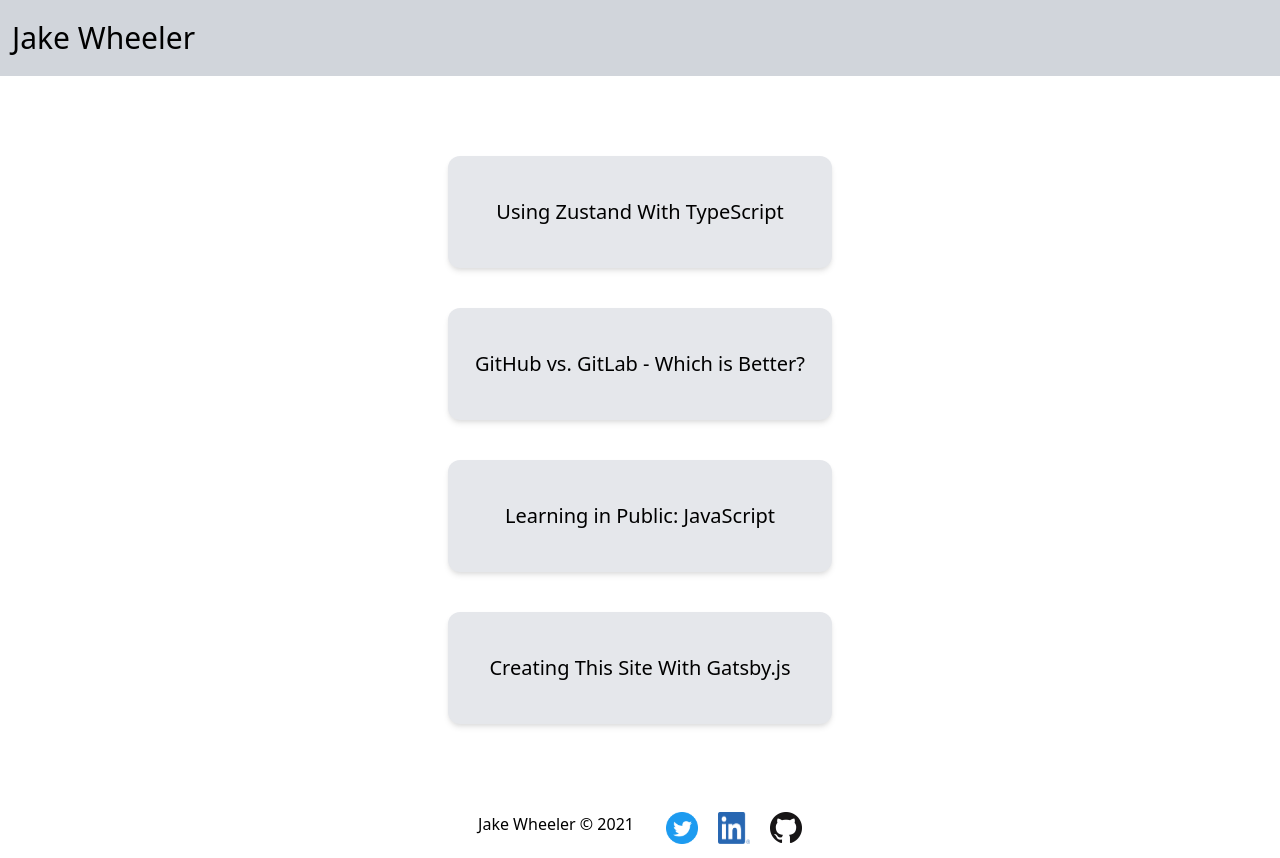
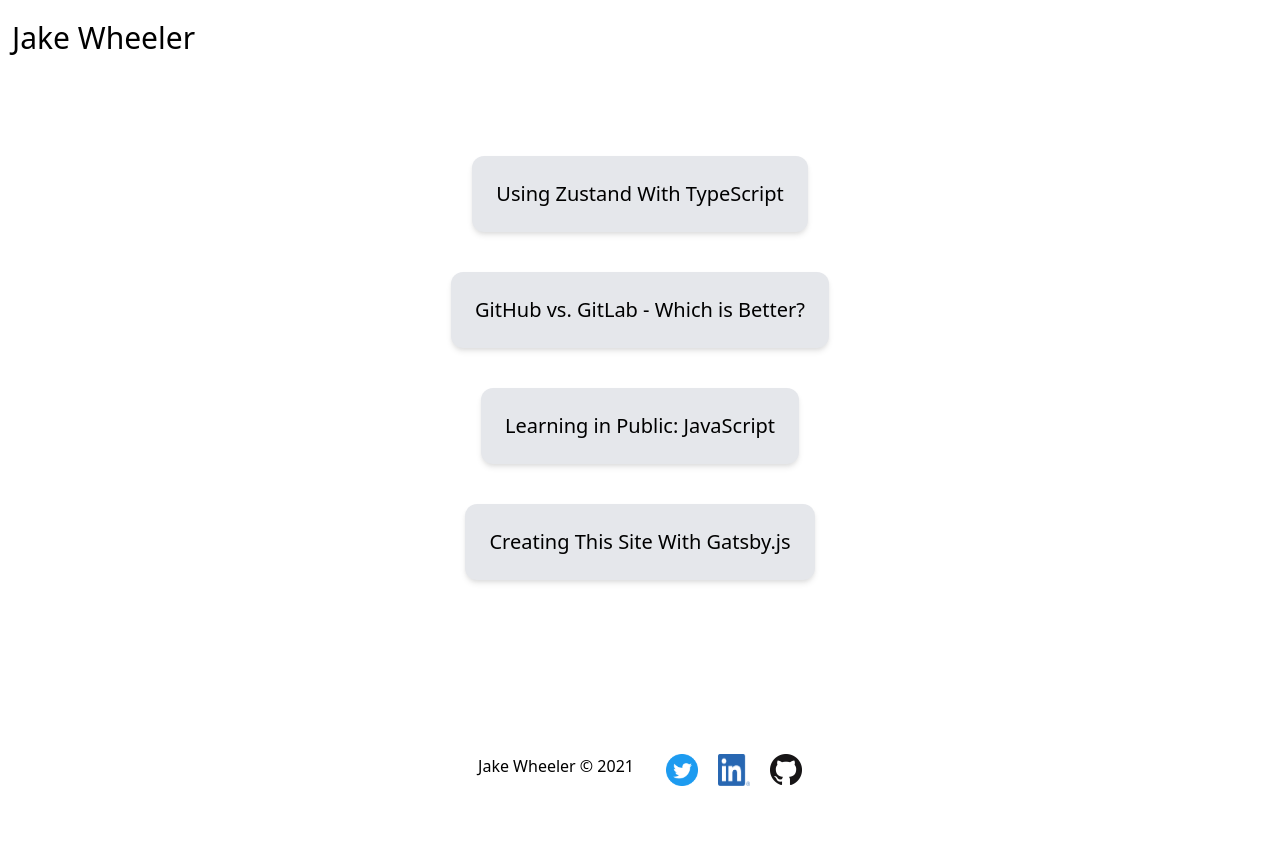
Before and after one commit to jakewheeler/jakewheeler.dev, a Next.js app: page / in a window 1280 px wide. After the commit the page ends 800 px from the top, so only its background shows below. Built offline with nearby package versions, Linux system fonts and the light colour scheme; what @tailwindcss/typography would draw is missing.

Commit message:
edit layout, remove gray header

```diff
--- a/components/Layout.tsx
+++ b/components/Layout.tsx
@@ -3,7 +3,7 @@ import Image from 'next/image';
 
 function Header() {
   return (
-    <header className='py-5 px-3 flex bg-gray-300 w-full'>
+    <header className='py-5 px-3 flex'>
       <Link href='/'>
         <a className='prose text-3xl'>Jake Wheeler</a>
       </Link>
--- a/pages/index.tsx
+++ b/pages/index.tsx
@@ -19,14 +19,14 @@ export default function Home({ posts }: Props) {
       <Layout>
         <div className='flex flex-col items-center justify-left align-left space-y-10'>
           {posts.map((post) => (
-            <div
+            <p
               key={post.title}
-              className='p-6 w-96 h-28 text-center bg-gray-200 rounded-xl shadow-md flex justify-center items-center'
+              className='p-6 text-center bg-gray-200 rounded-xl shadow-md flex justify-center items-center'
             >
               <Link href={`/blog/${post.slug}`}>
                 <a className='text-xl font-medium text-black'>{post.title}</a>
               </Link>
-            </div>
+            </p>
           ))}
         </div>
       </Layout>
```
